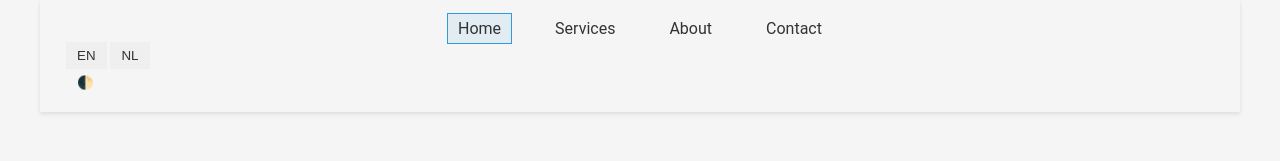
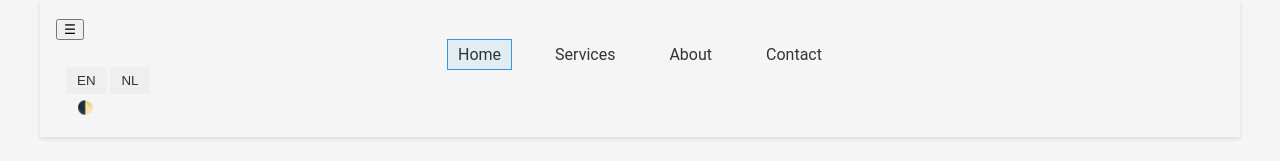
Before and after one commit to Kigma-Digital-Solutions/product-discovery-coach-website, a plain HTML site: page index.html in a window 1280 px wide. Shown: the top 161 px of the page. Drawn offline with Linux system fonts and the light colour scheme.

Commit message:
Update index.html

```diff
--- a/index.html
+++ b/index.html
@@ -18,6 +18,8 @@
 <body>
   <div class="container">
     <header role="banner">
+        <div class="header-content">
+            <button id="menu-toggle" aria-label="Toggle menu">☰</button>
             <nav role="navigation" aria-label="Main navigation">
                 <ul>
                     <li><a href="#home" data-i18n="nav.home">Home</a></li>
@@ -26,19 +28,24 @@
                     <li><a href="#contact" data-i18n="nav.contact">Contact</a></li>
                 </ul>
             </nav>
+            <div class="header-buttons">
                 <div class="language-switch" role="region" aria-label="Language selection">
                     <button id="en" aria-label="Switch to English">EN</button>
                     <button id="nl" aria-label="Switch to Dutch">NL</button>
                 </div>
                 <button id="theme-toggle" aria-label="Toggle dark mode">🌓</button>
+            </div>
+        </div>
     </header>
 
     <main role="main">
         <section id="home" aria-labelledby="home-title" role="region" class="fade-in">
+            <div class="home-content">
                 <h1 id="home-title" data-i18n="home.title">Joost Kamstra</h1>
                 <h2 data-i18n="home.subtitle">Product Discovery Coach</h2>
                 <img src="images/joost-profile.jpg" alt="Joost Kamstra" class="profile-image">
                 <p data-i18n="home.intro">As an experienced Product Discovery Coach, I empower organizations to create products that truly matter. With over a decade of experience in leading product companies, I help teams transform their product discovery process, resulting in increased value creation and reduced waste.</p>
+            </div>
         </section>
 
         <section id="services" aria-labelledby="services-title" role="region" class="fade-in">
```
Lines whose indentation alone changed are shown as unchanged.
